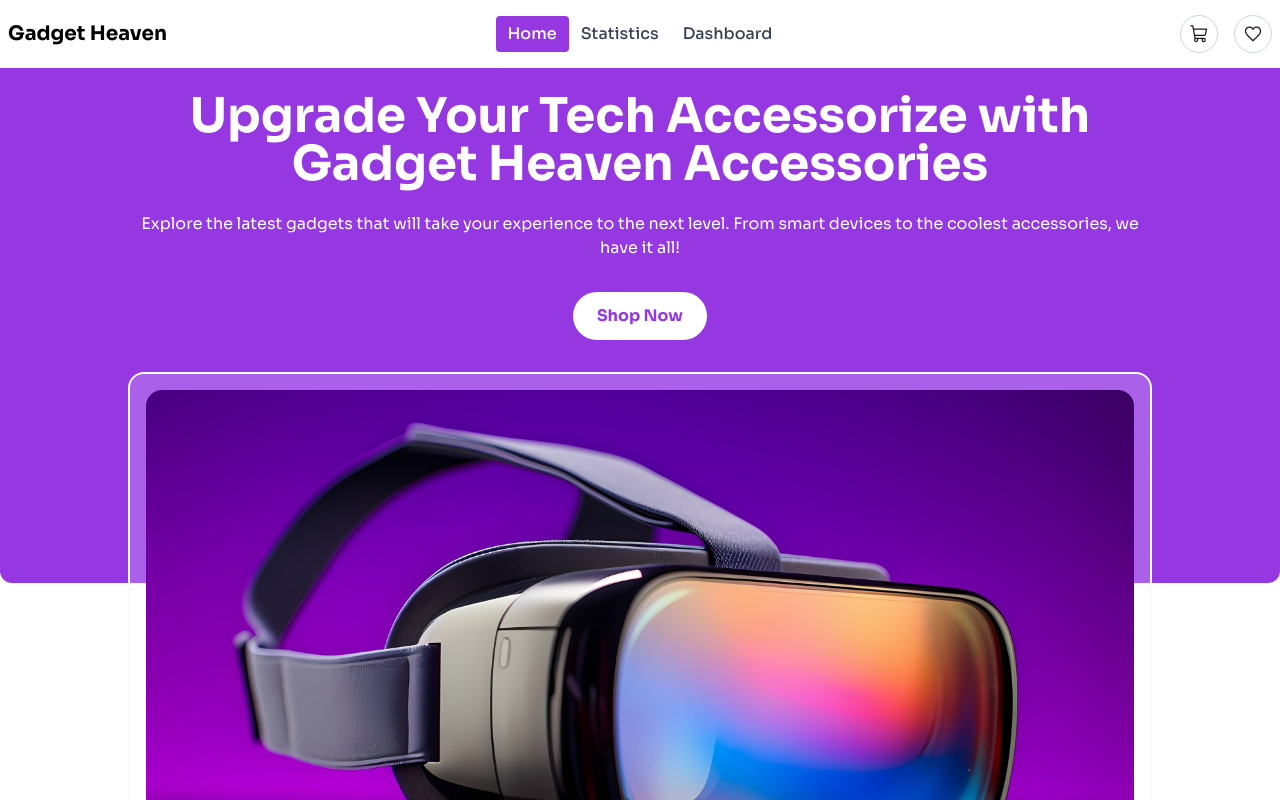
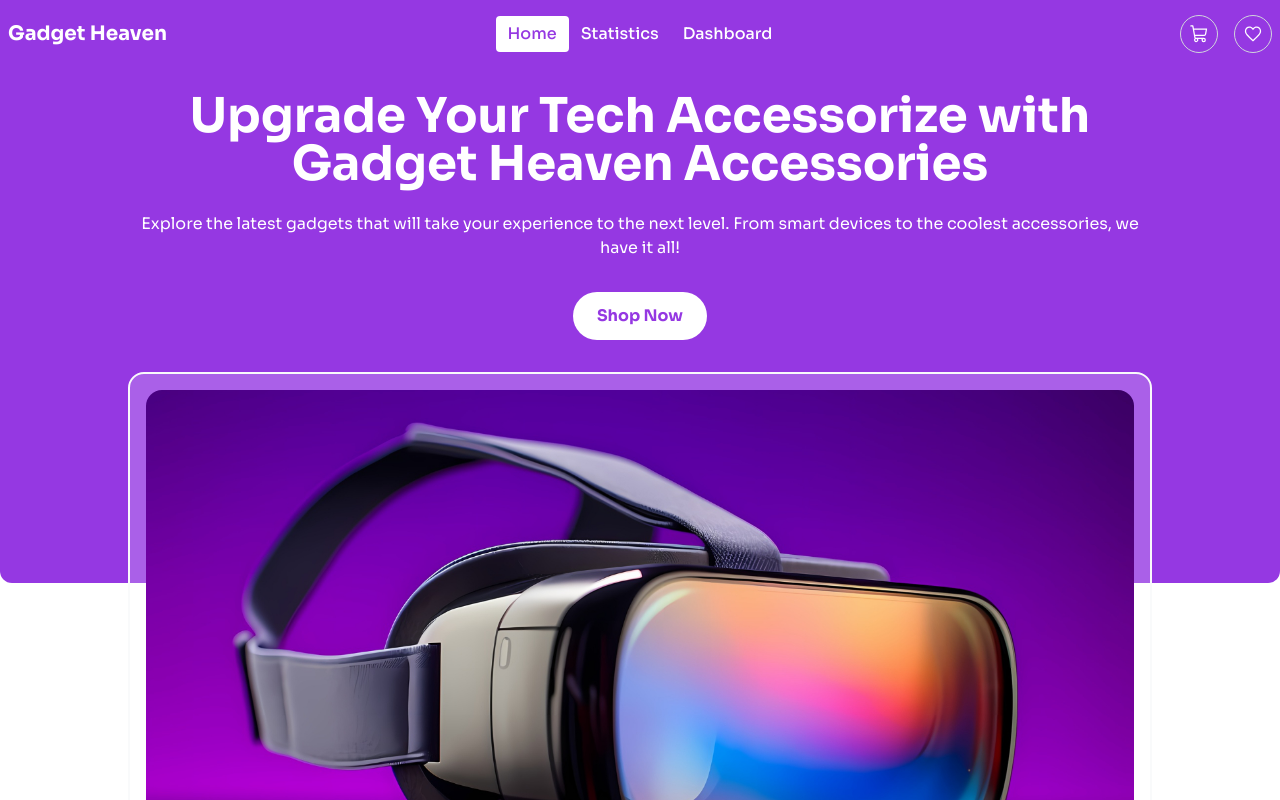
Before and after one commit to aratislamsafol/gadget-react, a React (Vite) app: page / in a window 1280 px wide. Shown: the top 800 px of the page. Built offline with nearby package versions, Linux system fonts and the light colour scheme.

Commit message:
location track using navLinks, navbar bg change

```diff
--- a/src/componenets/Home/Home.jsx
+++ b/src/componenets/Home/Home.jsx
@@ -4,6 +4,7 @@ import Products from '../Products/Products'
 
 export default function Home() {
   const datum = useLoaderData();
+
     return (
       <div>
         <Banner/>
--- a/src/componenets/Navbar/Navbar.jsx
+++ b/src/componenets/Navbar/Navbar.jsx
@@ -5,17 +5,20 @@ import { IoMdHeartEmpty } from "react-icons/io";
 import ProductContext from '../utlis/ProductContext';
 
 
-export default function Navbar() {
+export default function Navbar({ location }) {
     const { cartId, wishlistItems } = useContext(ProductContext);
+    const isHome = location.pathname === "/";
+
 
     const links = <>
-        <li><NavLink to="/" className={`${({ isActive }) => isActive && "active"} font-medium text-base text-gray-700`}>Home</NavLink></li>
-        <li><NavLink to="products" className={`${({ isActive }) => isActive && "active"} font-medium text-base text-gray-700`}>Statistics</NavLink></li>
-        <li><NavLink to="dashboard" className={`${({ isActive }) => isActive && "active"} font-medium text-base text-gray-700`}>Dashboard</NavLink></li>
+        <li><NavLink to="/" className={({ isActive }) =>
+                `${isActive ? (isHome ? "isHomeActive" : "active") : ""} ${isHome ? "text-white" : "text-gray-700"} font-medium text-base`}>Home</NavLink></li>
+        <li><NavLink to="products" className={`${({ isActive }) => isActive && "active"}  ${isHome? "text-white": 'text-gray-700'} font-medium text-base text-gray-700`}>Statistics</NavLink></li>
+        <li><NavLink to="dashboard" className={`${({ isActive }) => isActive && "active"} ${isHome? "text-white": 'text-gray-700'} font-medium text-base`}>Dashboard</NavLink></li>
     </>
 
     return (
-        <div className="navbar bg-base-100 ">
+        <div className={`navbar ${isHome ? 'bg-[#9538E2] text-white': 'bg-base-100 text-black'}`}>
             <div className="navbar-start">
                 <div className="dropdown">
                     <div tabIndex={0} role="button" className="btn btn-ghost lg:hidden">
@@ -28,7 +31,7 @@ export default function Navbar() {
                     </ul>
                 </div>
                 <NavLink to="/" className={({ isActive }) =>
-                    `font-bold text-xl ${isActive ? "text-black" : "text-black"}`
+                    `font-bold text-xl ${isActive ? "text-black" : "text-black"} ${isHome && 'text-white'}`
                 }>Gadget Heaven</NavLink>
             </div>
             <div className="navbar-center hidden lg:flex">
@@ -45,7 +48,6 @@ export default function Navbar() {
                             <p className='flex items-center justify-center rounded-full bg-purple-400 text-white text-xs w-full h-full'>{cartId.length}</p>
                         </div>
                     }
-
                 </Link>
 
                 <Link to="dashboard/wishlist" className='relative p-2 rounded-full border border-gray-300'>
--- a/src/componenets/Root/Root.jsx
+++ b/src/componenets/Root/Root.jsx
@@ -1,4 +1,4 @@
-import { Outlet, useLoaderData } from "react-router-dom";
+import { Outlet, useLoaderData, useLocation } from "react-router-dom";
 import Navbar from "../Navbar/Navbar";
 import Footer from "../Footer/Footer";
 import ProductContext from "../utlis/ProductContext";
@@ -10,6 +10,8 @@ export default function Root() {
   const datum = useLoaderData();
   const [cartId, setCart] = useState([]);
   const [wishlistItems, setWishlistItems] = useState([]);
+  const location = useLocation();
+
 
   useEffect(()=>{
     const getData = getStoreList();
@@ -28,7 +30,7 @@ const handleToCart = (id) => {
     <div className="mx-auto max-w-7xl regular_font px-2 sm:px-3 lg:px-0">
       <ToastContainer />
       <ProductContext.Provider value={{handleToCart, cartId, setCart, wishlistItems, setWishlistItems}}>
-        <Navbar />
+        <Navbar location={location} />
         <Outlet />
       </ProductContext.Provider>
       <Footer />
--- a/src/index.css
+++ b/src/index.css
@@ -8,3 +8,7 @@
     background-color: #9538E2;
     color: white;
 }
+.isHomeActive{
+    background-color: white;
+    color: #9538E2;
+}
```
Lines whose indentation alone changed are shown as unchanged.
